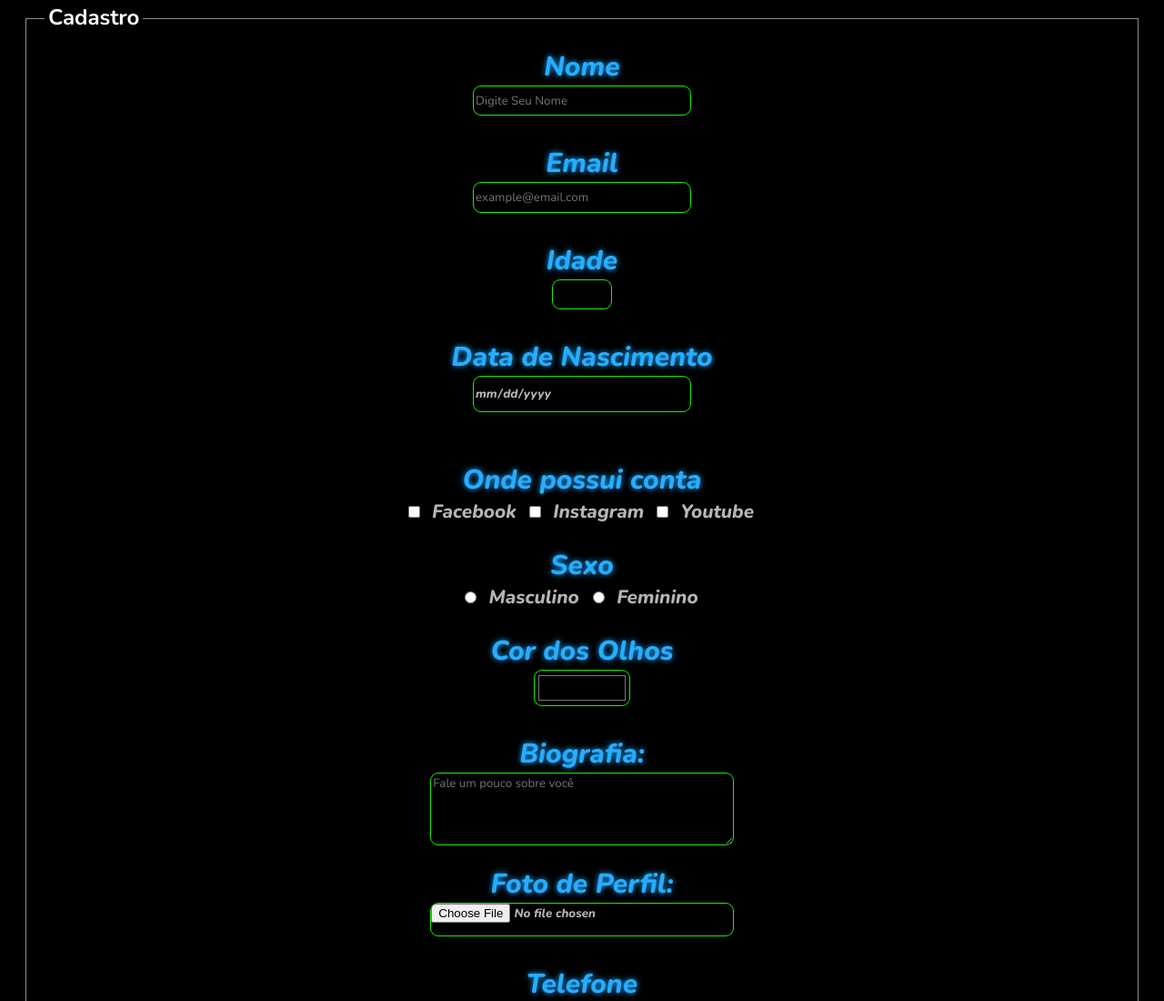
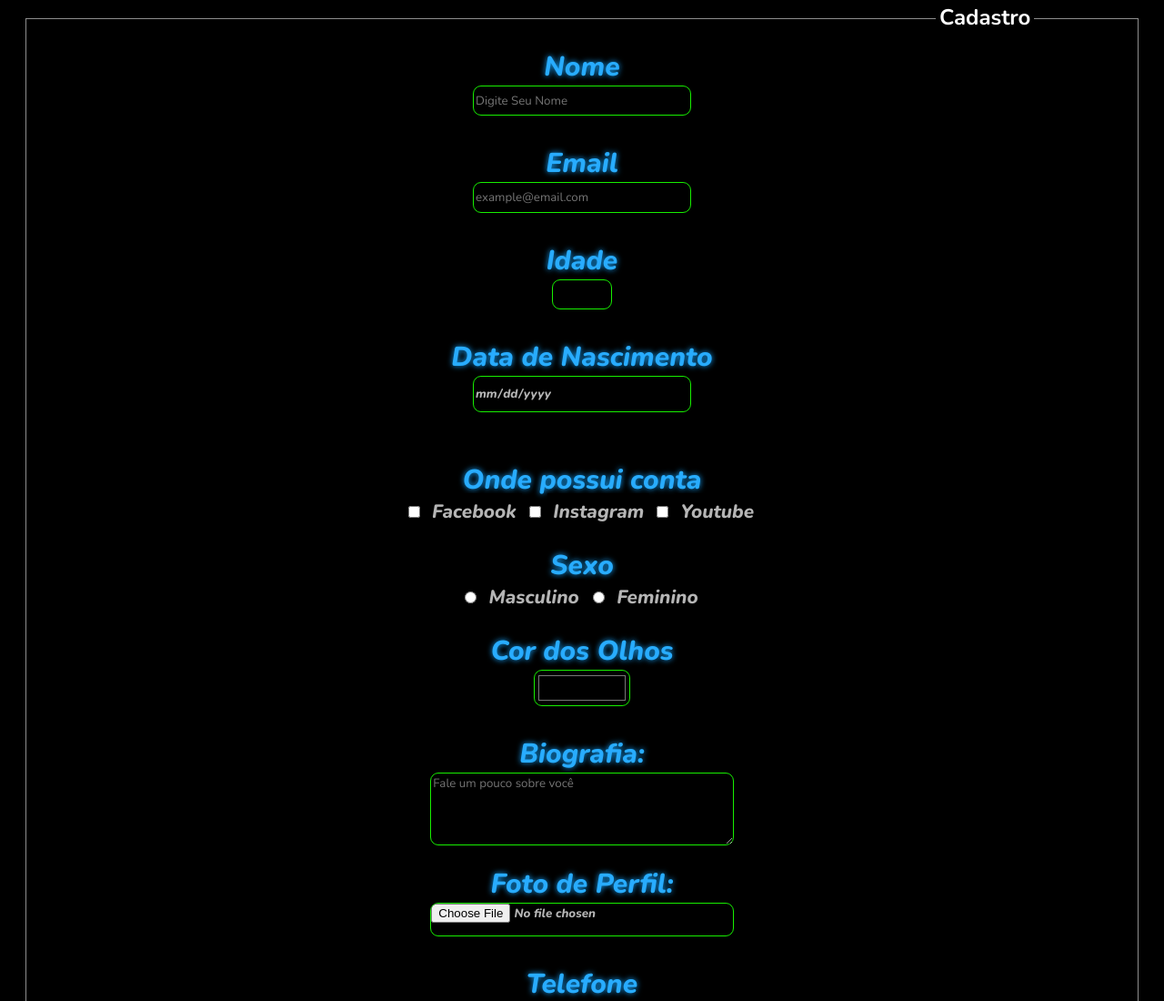
Before and after one commit to Icristolfe/Form-challenge, a plain HTML site: page desafio2.html in a window 1280 px wide. Shown: the top 1100 px of the page at 91% size. Drawn offline with nearby package versions, Linux system fonts and the light colour scheme.

Commit message:
edit readme

```diff
--- a/desafio2.css
+++ b/desafio2.css
@@ -115,9 +115,10 @@ input:hover{
 }
 
 h2 {
+
   color: #FFFFFF;
   position: absolute;
   top: -17px;
   padding: 0 4px 0 4px;
-  margin-left: 20px;
+  margin-left: 1000px;
 }
```
Also changed, not shown: assets/form.png (added), 1 other file.
